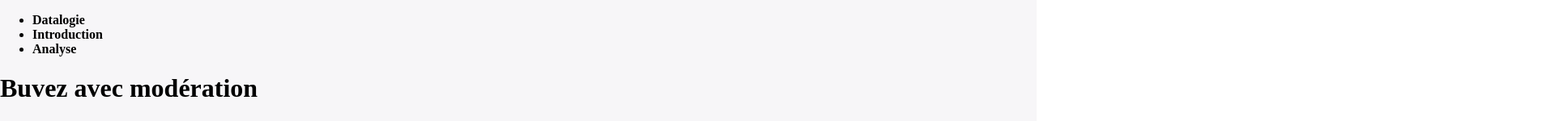
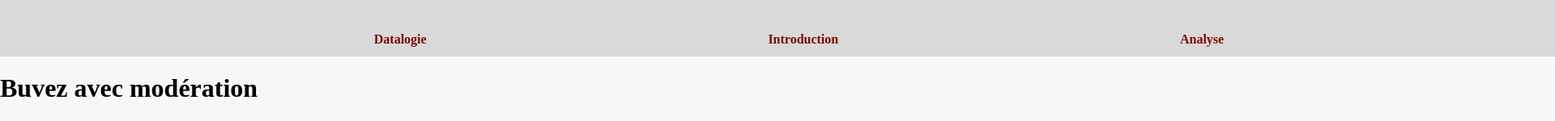
Before and after one commit to Watikim/Consommation-alcool-par-habitant, a plain HTML site: page intex.html in a window 1280 px wide. Shown: the top 150 px of the page at 81% size, 1920 px wide, since content can reach past the window. Drawn offline with nearby package versions, Linux system fonts and the light colour scheme; a web font is replaced by a local one.

Commit message:
des trucs

```diff
--- a/asset/style.css
+++ b/asset/style.css
@@ -1,17 +1,35 @@
 main {
     background-color: #F7F6F8;
 }
+
+header{
+    background-color: #d9d9d9;
+    height: 70px;
+    margin-top: -16px;
+}
+
 body {
     display: flex;
     margin: 0;
     padding: 0;
 }
 
+ul{
+    display: flex;
+    justify-content: space-evenly;
+    list-style-type: none;
+    padding-top: 40px;
+}
+
 li {
     font-family: "Cabin Condensed", serif;
     font-weight: 700;
     font-style: normal;
+    color: #810404;
 }
+
+
+
 h2 {
     color: #F7F6F8;
 }
@@ -21,3 +39,8 @@ p {
     font-weight: 400;
     font-style: normal;
 }
+
+#affiche{
+    height: 1016px;
+    width: 1933px;
+}
```
